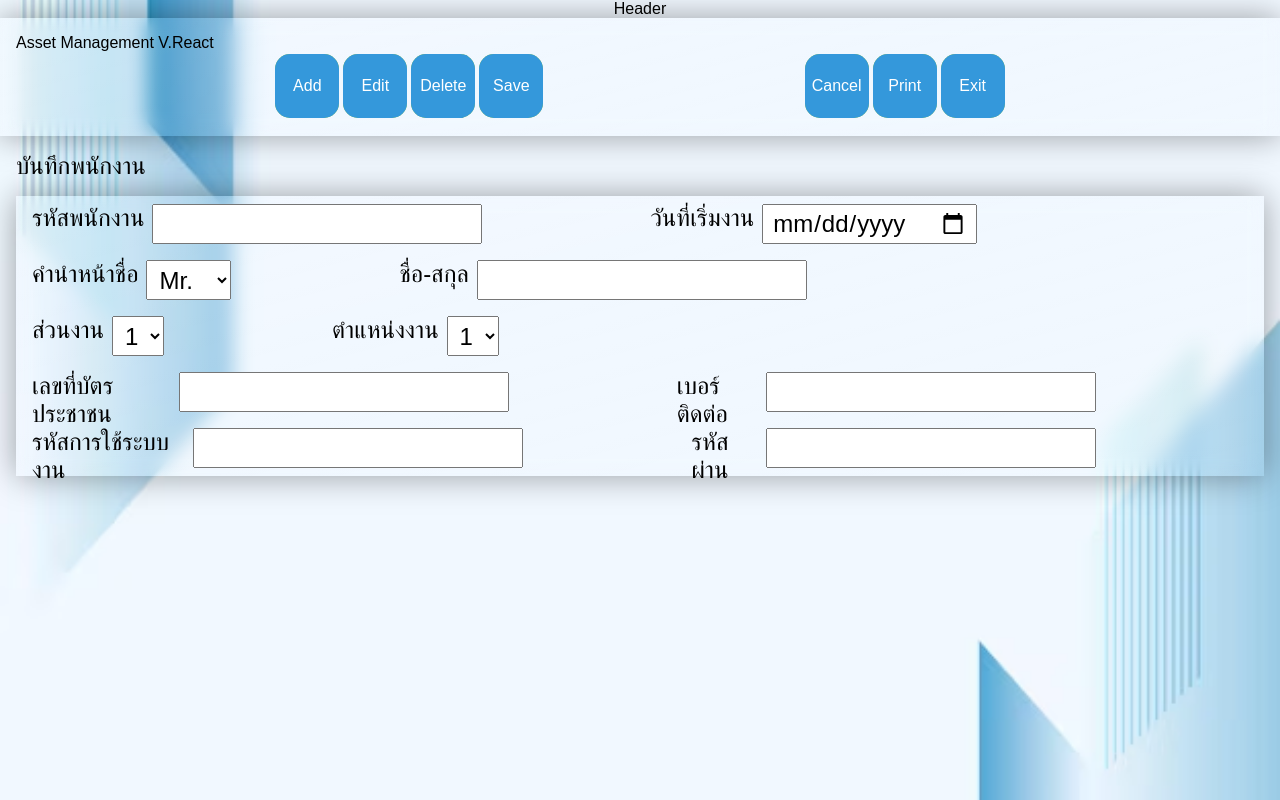
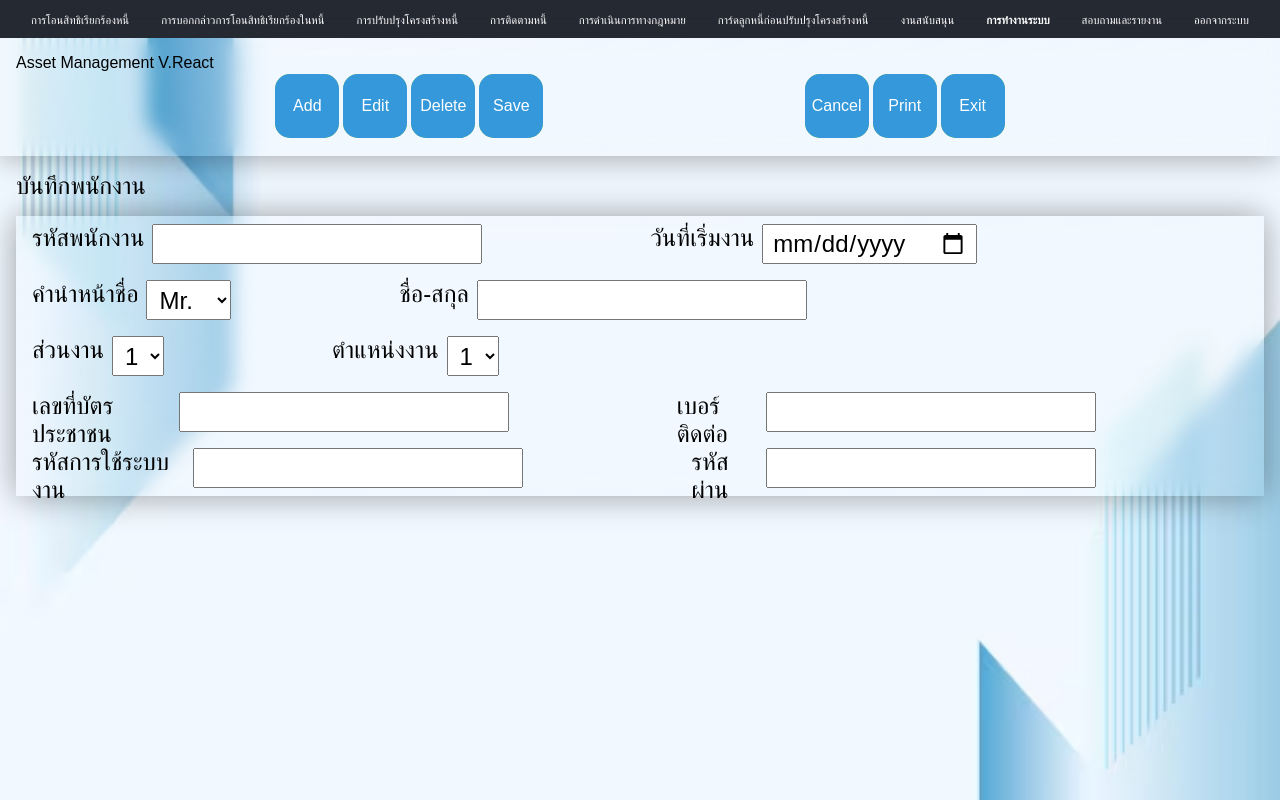
Before and after one commit to KaminariSora/Pre-Intern-Project, a React (Create React App) app in the folder module-8/: page /Component8_1 in a window 1280 px wide. Built offline with nearby package versions, Linux system fonts and the light colour scheme.

Commit message:
Create new heade rbar

```diff
--- a/module-8/src/8-1Component/8-1Component.js
+++ b/module-8/src/8-1Component/8-1Component.js
@@ -1,13 +1,14 @@
 import './8-1Component.css'
-import './HeaderBox.css'
-import HeaderBox from './HeaderBox'
+import '../Component/HeaderBox.css'
+import HeaderBox from '../Component/HeaderBox'
+import HeaderBar from '../Component/HeaderBar'
 import Form from './form'
 
 function Component1() {
     return (
         <div className="container">
             <header>
-                <div>Header</div>
+                <HeaderBar/>
                 <HeaderBox/>
             </header>
             <Form />
--- a/module-8/src/8-2Component/8-2Component.css
+++ b/module-8/src/8-2Component/8-2Component.css
@@ -7,9 +7,26 @@
 }
 
 .body-container div.Input-content {
-    border: 1px solid red;
-    width: 50vw;
+    /* border: 1px solid red; */
+    width: 50%;
     padding: 1rem;
+    font-size: 1.5rem;
+}
+
+.body-container div.Input-content label {
+    width: 20%;
+}
+
+.body-container div.Input-content select {
+    width: 80%;
+    height: 1.5rem;
+    border: 1px solid black;
+    box-shadow: 0 0 5px 0 ;
+    margin-left: .5rem;
+}
+
+.body-container div.Input-content select option {
+    /* font-size: 1.5rem; */
 }
 
 .body-container div.table-content {
--- a/module-8/src/8-2Component/8-2Component.js
+++ b/module-8/src/8-2Component/8-2Component.js
@@ -1,5 +1,6 @@
-import HeaderBox from "../8-1Component/HeaderBox"
-import '../8-1Component/HeaderBox.css'
+import HeaderBar from "../Component/HeaderBar"
+import HeaderBox from "../Component/HeaderBox"
+import '../Component/HeaderBox.css'
 import './8-2Component.css'
 
 function Component2() {
@@ -7,12 +8,12 @@ function Component2() {
     return (
         <div className='container'>
             <header>
-                <div>Component2</div>
+                <HeaderBar/>
                 <HeaderBox/>
             </header>
             <div className="body-container">
                 <div className="Input-content">
-                    <label>ชื่อพนักกงาน</label>
+                    <label>ชื่อพนักงาน</label>
                     <select>
                         <option>Name 1</option>
                         <option>Name 2</option>
--- /dev/null
+++ b/module-8/src/Component/HeaderBar.css
@@ -0,0 +1,214 @@
+ul {
+    list-style: none;
+}
+
+a {
+    text-decoration: none;
+    color: #fff;
+}
+
+.header ul li a {
+    text-decoration: none;
+    color: #fff;
+    border-radius: 20px;
+    font-size: .7rem;
+}
+
+.header ul li:not(:first-child) .navLink:hover,
+.header ul li a.active {
+    background-color: #fff;
+    color: #2b1055;
+}
+
+li:hover {
+    background-color: transparent !important;
+    transform: scale(1.1);
+    cursor: pointer;
+}
+
+.dropdown {
+    display: none;
+    position: absolute;
+    background-color: black;
+    min-width: 160px;
+    box-shadow: 0px 8px 16px 0px rgba(0,0,0,0.2);
+    z-index: 1;
+    color: black;
+}
+
+.dropdown-2 {
+    display: none;
+    position: absolute;
+    left: 100%;
+    top: -30%;
+    min-width: 100px;
+}
+
+.dropdown-2 li a {
+    color: #fff !important;
+}
+
+.dropdown li:nth-child(3):hover .dropdown-2 {
+    display: block;
+    background-color: #333;
+}
+
+.dropdown li:nth-child(3):hover .dropdown-2 a{
+    color: #fff;
+}
+
+.listItem:hover .dropdown {
+    display: block;
+}
+
+.dropdown li:hover {
+    background-color: #fff !important;
+    transform: scale(1.1) !important;
+    color: #A81717;
+}
+
+.dropdown li:hover a {
+    color: #333;
+}
+
+.dropdown-2 li:hover a {
+    color: #333 !important;
+}
+/* -------------
+ decoration
+-----------------*/
+.header {
+    position: fixed;
+    top: 0;
+    left: 0;
+    width: 100%;
+    display: flex;
+    justify-content: space-between;
+    align-items: center;
+    z-index: 1000;
+    background: #252932;
+    padding: 10px;
+    /* backdrop-filter: blur(5px); */
+}
+
+.nav {
+    position: relative;
+    height: 4rem;
+    display: flex;
+    justify-content: space-between;
+    align-items: center;
+    background: none;
+}
+
+.logo {
+    color: #fff;
+    font-weight: 700;
+    text-decoration: none;
+    font-size: 2em;
+    text-transform: uppercase;
+    letter-spacing: 2px;
+}
+
+.navToggle,
+.navClose {
+    display: inline-flex;
+    font-size: 1.25rem;
+    cursor: pointer;
+    z-index: 1000;
+}
+
+.navToggle {
+    color: #fff;
+    z-index: 9999;
+}
+
+/* Navigation for mobile */
+@media screen and (max-width: 1150px) {
+    .navMenu {
+        position: fixed;
+        top: -100%;
+        left: 0;
+        background-color: #252932;
+        width: 100%;
+        box-shadow: 0 12px 24px #333;
+        padding-block: 5rem 4rem;
+        transition: top .4s;
+    }
+    .navList {
+        display: flex;
+        flex-direction: column;
+        row-gap: 2.5rem;
+        text-align: center;
+    }
+
+    .navLink,
+    .navClose {
+        color: #fff;
+        font-size: 2rem;
+    }
+
+}
+
+/* navigation for large device */
+@media screen and (min-width:1150px) {
+    .container {
+        margin-inline: auto;
+    }
+
+    .nav {
+        column-gap: 2rem;
+        width: 100%;
+        height: auto;
+        /* padding: 2rem 20px; */
+        backdrop-filter: blur(5px);
+    }
+
+    .navToggle,
+    .navClose {
+        display: none;
+    }
+
+    .navMenu {
+        margin: auto;
+    }
+
+    .navList {
+        display: flex;
+        flex-direction: row;
+        align-items: center;
+        column-gap: 2rem;
+    }
+
+    li a{
+        color: #fff;
+        font-size: 1.5rem;
+    }
+}
+
+.navLink {
+    font-weight: 700;
+}
+
+.navLink:hover {
+    background-color: #fff;
+    color: #2b1055;
+}
+
+.navClose {
+    position: absolute;
+    top: 1.15rem;
+    right: 1.5rem;
+    z-index: 1000;
+    border: none;
+}
+
+/* show Menu */
+.showMenu {
+    top: 0;
+}
+
+/* active item */
+.active {
+    background-color: #fff;
+    color: #2b1055;
+}
--- /dev/null
+++ b/module-8/src/Component/HeaderBar.js
@@ -0,0 +1,62 @@
+import './HeaderBar.css'
+import { Link } from "react-router-dom";
+import { useState } from 'react';
+
+function HeaderBar() {
+    const imageStyle = {
+        width: "50px",
+        height: "50px",
+        color: "#fff"
+    }
+    const [showMenu, setShowMenu] = useState(false);
+
+    const ToggleMenu = () => {
+        setShowMenu(!showMenu);
+        console.log('click')
+    }
+    return (
+        <header className="header">
+            <nav className="nav container">
+                {/* NavMenu */}
+                <div className={`navMenu ${showMenu ? 'showMenu' : ''}`}>
+                    <ul className="navList" type="none">
+                        <li className="listItem"><a>การโอนสิทธิเรียกร้องหนี้</a></li>
+                        <li className="listItem"><a>การบอกกล่าวการโอนสิทธิเรียกร้องในหนี้</a></li>
+                        <li className="listItem"><a>การปรับปรุงโครงสร้างหนี้</a></li>
+                        <li className="listItem"><a>การติดตามหนี้</a></li>
+                        <li className="listItem"><a>การดำเนินการทางกฎหมาย</a></li>
+                        <li className="listItem"><a>การ์ดลูกหนี้ก่อนปรับปรุงโครงสร้างหนี้</a></li>
+                        <li className="listItem"><a>งานสนับสนุน</a></li>
+                        <li className="listItem">
+                            <a className="navLink prompt-regular" href="#">การทำงานระบบ</a>
+                            <ul className="dropdown">
+                                <li><a>การกำหนดผู้ใช้ระบบ</a></li>
+                                <li><a>การกำหนดสิทธิผู้ใช้ระบบ</a></li>
+                                <li>
+                                    <a className="prompt-regular" href="#">การกำหนดข้อมูลพื้นฐานในระบบ</a>
+                                    <ul className="dropdown-2">
+                                        <li><a>Outsource</a></li>
+                                        <li><a>บัญชีเงินฝาก</a></li>
+                                        <li><a>อัตราดอกเบี้ย</a></li>
+                                    </ul>
+                                </li>
+                                <li><a>การกำหนดผู้ดูแลลูกหนี้</a></li>
+                            </ul></li>
+                        <li className="listItem"><a>สอบถามและรายงาน</a></li>
+                        <li className="listItem"><a>ออกจากระบบ</a></li>
+                    </ul>
+                    <div className="navClose" onClick={ToggleMenu}>
+
+                    </div>
+                </div>
+            </nav>
+            <div className="nav_action">
+                <div className="navToggle" onClick={ToggleMenu}>
+
+                </div>
+            </div>
+        </header>
+    )
+}
+
+export default HeaderBar
```
Also changed, not shown: module-8/src/Component/HeaderBox.css (renamed from module-8/src/8-1Component/HeaderBox.css), module-8/src/Component/HeaderBox.js (renamed from module-8/src/8-1Component/HeaderBox.js).
